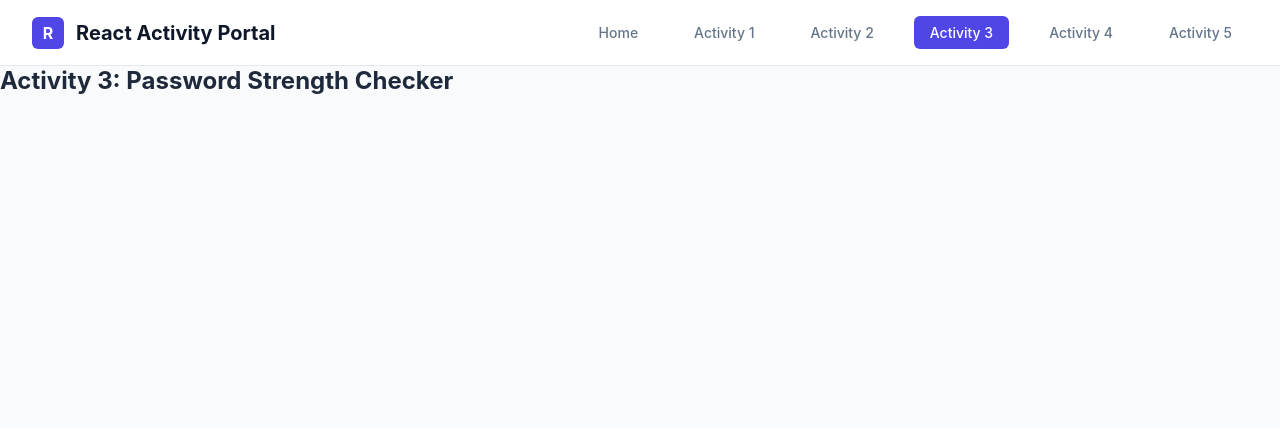
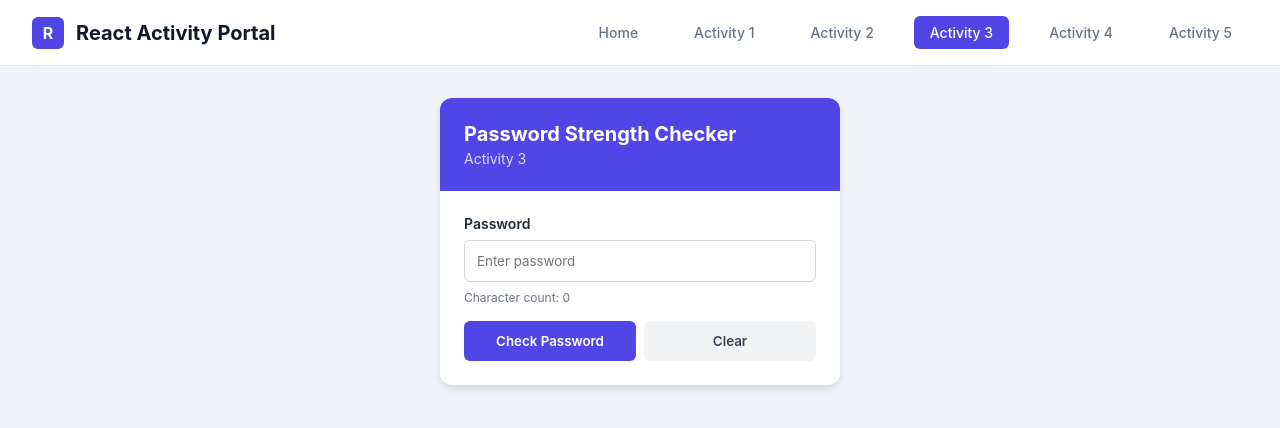
Before and after one commit to zacharygeorge029-boop/gitgab, a React (Vite) app: page / in a window 1280 px wide. Both pictures are taken after a click on the button "Activity 3". Shown: the top 428 px of the page. Built offline with nearby package versions, Linux system fonts and the light colour scheme.

Commit message:
negro negro

```diff
--- a/src/pages/PasswordChecker.jsx
+++ b/src/pages/PasswordChecker.jsx
@@ -1,9 +1,110 @@
-function PasswordChecker() {
+import React, { useState } from 'react';
+
+export default function PasswordStrengthChecker() {
+  const [password, setPassword] = useState('');
+  const [result, setResult] = useState(null);
+
+  const handleCheckPassword = () => {
+    const length = password.length;
+
+    if (length === 0) {
+      setResult({
+        status: 'Empty',
+        message: 'Please enter a password.',
+        strengthText: '',
+        color: '#6b7280' // Gray
+      });
+      return;
+    }
+
+    let status = '';
+    let strengthText = '';
+    let color = '';
+
+    if (length < 6) {
+      status = 'Weak Password';
+    } else if (length >= 6 && length <= 9) {
+      status = 'Medium Password';
+    } else {
+      status = 'Strong Password';
+    }
+
+    if (length >= 10) {
+      strengthText = 'Status: Strong – You can use this password.';
+      color = '#22c55e'; // Green
+    } else {
+      strengthText = 'Status: Weak – Create a stronger password.';
+      color = length < 6 ? '#ef4444' : '#f59e0b'; // Red for <6, Orange for 6-9
+    }
+
+    setResult({
+      status,
+      message: strengthText,
+      color
+    });
+  };
+
+  const handleClear = () => {
+    setPassword('');
+    setResult(null);
+  };
+
   return (
-    <div className="page-container">
-      <h2>Activity 3: Password Strength Checker</h2>
+    <div style={{ padding: '2rem', fontFamily: 'sans-serif', backgroundColor: '#f0f4f9', minHeight: '100vh' }}>
+      {/* UI Component Card */}
+      <div style={{ maxWidth: '400px', margin: '0 auto 2rem', backgroundColor: '#fff', borderRadius: '12px', overflow: 'hidden', boxShadow: '0 4px 6px rgba(0,0,0,0.1)' }}>
+        <div style={{ backgroundColor: '#4f46e5', color: '#fff', padding: '1.5rem' }}>
+          <h2 style={{ margin: 0, fontSize: '1.25rem' }}>Password Strength Checker</h2>
+          <p style={{ margin: '0.25rem 0 0', opacity: 0.8, fontSize: '0.875rem' }}>Activity 3</p>
+        </div>
+
+        <div style={{ padding: '1.5rem' }}>
+          <label style={{ display: 'block', fontWeight: '600', marginBottom: '0.5rem', fontSize: '0.875rem' }}>Password</label>
+          <input
+            type="password"
+            placeholder="Enter password"
+            value={password}
+            onChange={(e) => setPassword(e.target.value)}
+            style={{ width: '100%', padding: '0.75rem', borderRadius: '6px', border: '1px solid #d1d5db', boxSizing: 'border-box' }}
+          />
+          <div style={{ fontSize: '0.75rem', color: '#6b7280', marginTop: '0.5rem' }}>
+            Character count: {password.length}
+          </div>
+
+          <div style={{ display: 'flex', gap: '0.5rem', marginTop: '1rem' }}>
+            <button
+              onClick={handleCheckPassword}
+              style={{ flex: 1, backgroundColor: '#4f46e5', color: '#fff', border: 'none', padding: '0.75rem', borderRadius: '6px', cursor: 'pointer', fontWeight: '600' }}
+            >
+              Check Password
+            </button>
+            <button
+              onClick={handleClear}
+              style={{ flex: 1, backgroundColor: '#f3f4f6', color: '#374151', border: 'none', padding: '0.75rem', borderRadius: '6px', cursor: 'pointer', fontWeight: '600' }}
+            >
+              Clear
+            </button>
+          </div>
+        </div>
+      </div>
+
+      {/* Result Panel */}
+      {result && (
+        <div style={{ maxWidth: '400px', margin: '0 auto', backgroundColor: '#0f172a', color: '#fff', padding: '1.5rem', borderRadius: '12px' }}>
+          <h3 style={{ fontSize: '0.75rem', color: '#94a3b8', textTransform: 'uppercase', letterSpacing: '0.05em', marginTop: 0 }}>
+            RESULT PANEL SHOWS
+          </h3>
+          <p style={{ margin: '0.5rem 0' }}><strong>Password Status:</strong> {result.status}</p>
+          <p style={{ margin: '0.5rem 0' }}><strong>Strength message:</strong> {result.message}</p>
+
+          <div style={{ marginTop: '1rem' }}>
+            <span style={{ fontSize: '0.875rem', color: '#94a3b8' }}>Visual strength indicator: </span>
+            <div style={{ height: '8px', width: '100%', backgroundColor: '#334155', borderRadius: '4px', marginTop: '0.5rem', overflow: 'hidden' }}>
+              <div style={{ height: '100%', width: password.length === 0 ? '0%' : password.length >= 10 ? '100%' : password.length >= 6 ? '66%' : '33%', backgroundColor: result.color, transition: 'all 0.3s' }} />
+            </div>
+          </div>
+        </div>
+      )}
     </div>
   );
 }
-
-export default PasswordChecker;
```
